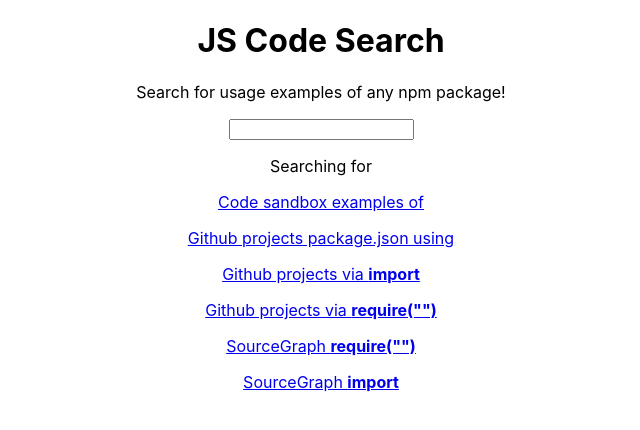
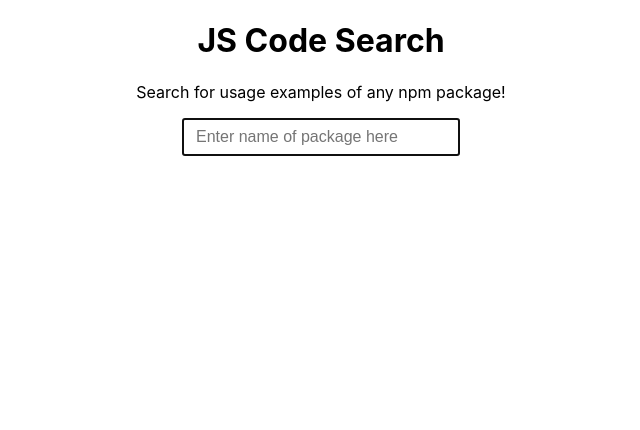
Before and after one commit to DavidWells/js-code-search, a React (Create React App) app: page / in a window 1280 px wide. Shown: the top 430 px of the page, without its empty margins (319-959 px from the left). Built offline with nearby package versions, Linux system fonts and the light colour scheme.

Commit message:
add google

```diff
--- a/src/App.js
+++ b/src/App.js
@@ -1,8 +1,20 @@
-import { useState } from 'react'
+import { useState, useRef, useEffect } from 'react'
 import './App.css';
 
 function App() {
+  const inputRef = useRef()
   const [ word, setWord ] = useState('')
+
+
+  useEffect(() => {
+    if (inputRef?.current) {
+      setTimeout(() => {
+        inputRef.current.focus()
+      }, 500)
+    }
+  }, [])
+
+
   const cleanWord = formatWord(word)
   const codeSandbox = `https://codesandbox.io/search?refinementList%5Btemplate%5D=&refinementList%5Bnpm_dependencies.dependency%5D%5B0%5D=${word}&refinementList%5Btags%5D=&page=1&configure%5BhitsPerPage%5D=12`
   const githubPkg = `https://github.com/search?o=desc&q=filename%3Apackage.json+${cleanWord}&s=indexed&type=Code`
@@ -11,14 +23,11 @@
 
   const sourceGraphRequire = `https://sourcegraph.com/search?q=require%5C%28%28%27%7C"%29${word}%28%27%7C"%29%5C%29+%28lang:javascript+OR+lang:typescript%29&patternType=regexp`
   const sourceGraphImport = `https://sourcegraph.com/search?q=%28import.*%28%27%7C"%29${word}%28%27%7C"%29%29%28lang:javascript+OR+lang:typescript%29&patternType=regexp`
-  return (
-    <div className="App">
-      <h1>JS Code Search</h1>
-      <p>Search for usage examples of any npm package!</p>
-      <input
-        onChange={(e) => setWord(e.target.value)}
-        value={word}
-      />
+
+  let linksRender
+  if(word) {
+    linksRender = (
+      <div>
         <p>Searching for <strong>{word}</strong></p>
         <p>
           <a href={codeSandbox} target='_blank' rel="noopener">
@@ -51,6 +60,28 @@
             SourceGraph <strong>import {word}</strong>
           </a>
         </p>
+        <p>
+          <a href={`https://www.google.com/search?q=${word}+-npmjs.com+-amazon.com+-amazonaws.cn&biw=2844&bih=1387&tbs=qdr:y`} target='_blank' rel="noopener">
+            Google results for <strong>{word}</strong> past year
+          </a>
+
+        </p>
+      </div>
+    )
+  }
+
+  return (
+    <div className="App">
+      <h1>JS Code Search</h1>
+      <p>Search for usage examples of any npm package!</p>
+      <input
+        ref={inputRef}
+        onChange={(e) => setWord(e.target.value)}
+        value={word}
+        style={{padding: '8px 12px', width: 250, fontSize: 16}}
+        placeholder='Enter name of package here'
+      />
+      {linksRender}
     </div>
   )
 }
```
Lines whose indentation alone changed are shown as unchanged.
